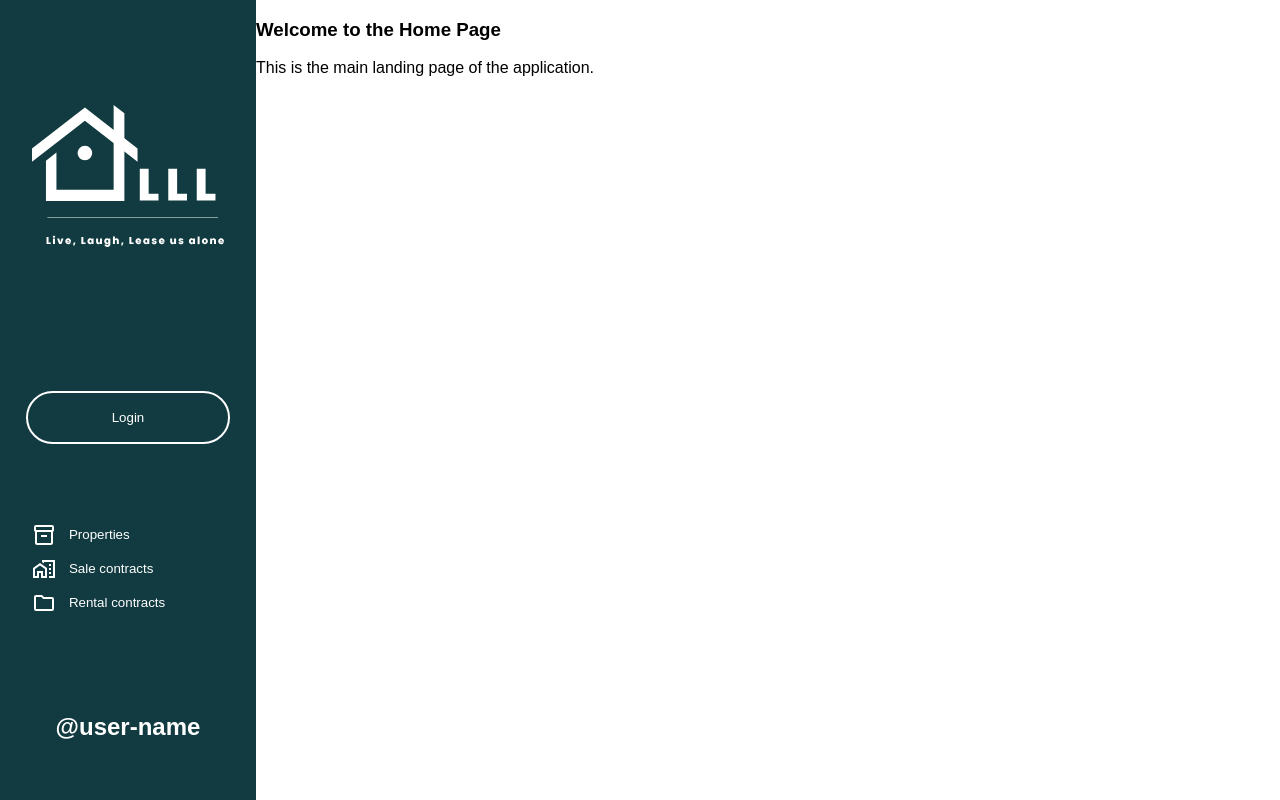
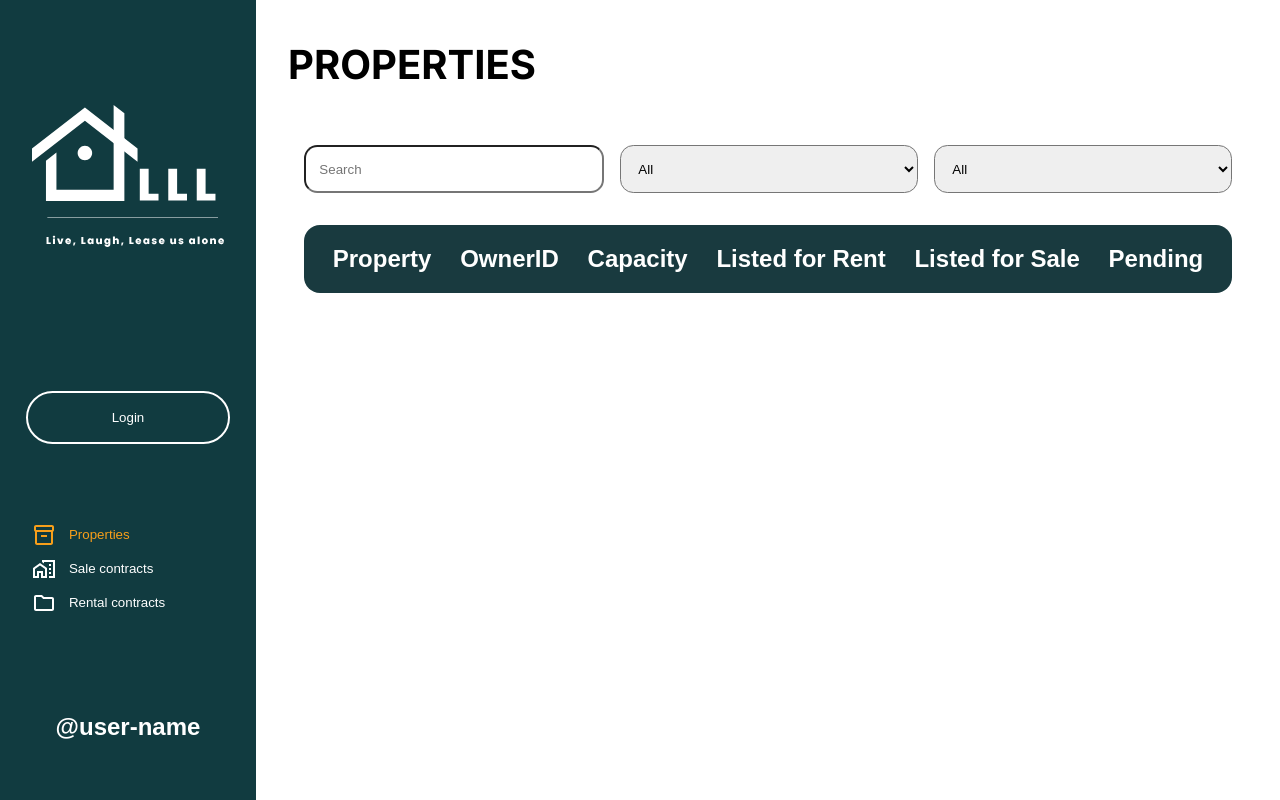
Before and after one commit to PropertyManagersBBD/property-managers, a React (Create React App) app in the folder frontend/: page / in a window 1280 px wide. Built offline with nearby package versions, Linux system fonts and the light colour scheme.

Commit message:
mostly done front end

```diff
--- a/frontend/src/App.js
+++ b/frontend/src/App.js
@@ -1,16 +1,17 @@
-import './App.css';
-import { BrowserRouter as Router, Route, Routes } from 'react-router-dom';
-import PropertiesPage from './pages/properties/PropertiesPage';
-import Layout from './components/layout';
+import "./App.css";
+import { BrowserRouter as Router, Route, Routes } from "react-router-dom";
+import PropertiesPage from "./pages/properties/PropertiesPage";
+import SalesPage from "./pages/sales/Sales";
+import Layout from "./components/layout";
+import RentalPage from "./pages/rentals/RentalsPage";
 function App() {
   return (
     <Router>
       <Layout>
         <Routes>
           <Route path="/" element={<PropertiesPage />} />
-
-        {/* <Route path="/about" component={AboutPage} /> */}
-        {/* Add more routes here */}
+          <Route path="/sales" element={<SalesPage />} />
+          <Route path="/rentals" element={<RentalPage />} />
         </Routes>
       </Layout>
     </Router>
--- /dev/null
+++ b/frontend/src/components/Table/index.js
@@ -0,0 +1,61 @@
+import { useEffect, useState } from "react";
+import "./style.css";
+import { useLocation } from "react-router-dom";
+import SearchOutlinedIcon from '@mui/icons-material/SearchOutlined';
+function ContentTable() {
+
+    const [pageLocation, setLocation]=useState("/");
+    const location=useLocation();
+    useEffect(()=>{
+        setLocation(location.pathname);
+    },[location.pathname])
+  return (
+    <article className="Wrapper">
+        <section className="input-wrapper">
+
+
+      <input id="searchInput" type="text" placeholder="Search" className="inputField"></input>
+
+      {/* <label for="capacitySelect">Capacity:</label> */}
+      <select id="capacitySelect" name="capacity" className="inputField">
+      <option value="All">All</option>
+        <option value="1">1</option>
+        <option value="2">2</option>
+        <option value="3">3</option>
+        <option value="4">4</option>
+        <option value="5">5</option>
+        <option value="6">6</option>
+        <option value="7">7</option>
+        <option value="8">8</option>
+      </select>
+
+      {/* <label for="contractSelect">Contract Types:</label> */}
+      <select id="contractSelect" name="contract" className="inputField">
+      <option value="All">All</option>
+        <option value="Rental">Rental</option>
+        <option value="Purchase">Purchase</option>
+      </select>
+        </section>
+
+
+        <article className="main-table">
+            {
+                pageLocation==="/" &&(
+                    <section className="Header">
+
+                    <h2>Property</h2>
+                    <h2>OwnerID</h2>
+                    <h2>Capacity</h2>
+                    <h2>Listed for Rent</h2>
+                    <h2>Listed for Sale</h2>
+                    <h2>Pending</h2>
+                </section>
+                )
+            }
+
+        </article>
+    </article>
+  );
+}
+
+export default ContentTable;
--- /dev/null
+++ b/frontend/src/components/Table/style.css
@@ -0,0 +1,42 @@
+.Wrapper{
+    display: flex;
+    flex-direction: column;
+    height: 100%;
+}
+
+.input-wrapper{
+    display: flex;
+    justify-content: space-around;
+    height: 3rem;
+    flex-wrap: wrap;
+    gap:1em;
+    margin: 1em;
+}
+
+.inputField{
+    flex:1;
+    display: flex;
+    justify-content: center;
+    align-items: center;
+    border-radius: 1em;
+    padding: 1em;
+}
+
+.main-table{
+    margin: 1em;
+    /* flex:1; */
+    height: fit-content
+}
+
+.Entry{
+    display: flex;
+    justify-content: space-evenly;
+}
+.Header{
+    display: flex;
+    justify-content: space-evenly;
+    color: white;
+    background-color: #193a3f;
+    border-radius: 1em;
+
+}
--- a/frontend/src/components/layout/index.js
+++ b/frontend/src/components/layout/index.js
@@ -1,12 +1,20 @@
-import React from "react";
+import React, { useEffect,useState } from "react";
 import "./style.css"
 import SideBar from "../sidebar";
+import { useLocation } from 'react-router-dom';
+
 const Layout = ({ children }) => {
+    const [selected, setSelectedButton] =useState("/");
+    const location=useLocation();
+    useEffect(()=>{
+        console.log("RAN")
+        setSelectedButton(location.pathname);
+    },[location.pathname])
     return (
       <section className="fullBody">
         <article className="sidebarWrapper">
 
-        <SideBar Selected={0}/>
+        <SideBar Selected={selected}/>
         </article>
         <main className="mainClass">{children}</main>
       </section>
--- a/frontend/src/components/sidebar/index.js
+++ b/frontend/src/components/sidebar/index.js
@@ -3,13 +3,19 @@ import { ReactComponent as Logo } from "../../media/logo.svg";
 import MapsHomeWorkOutlinedIcon from "@mui/icons-material/MapsHomeWorkOutlined";
 import FolderOutlinedIcon from "@mui/icons-material/FolderOutlined";
 import Inventory2OutlinedIcon from "@mui/icons-material/Inventory2Outlined";
-import { useState } from "react";
+import { useEffect, useState } from "react";
+import { useNavigate } from "react-router-dom";
 
-function SideBar({Selected}) {
+function SideBar({ Selected }) {
+  console.log(Selected);
   const [username, setUsername] = useState("@user-name");
+  const [selectedButton, setSelectedButton] = useState(Selected);
+  console.log(selectedButton);
+  const navigate = useNavigate();
 
-  const [selectedButton,setSelectedButton]=useState(Selected);
-  console.log(selectedButton===0? "selectedButton":"unselectedButton")
+  useEffect(() => {
+    setSelectedButton(Selected);
+  }, [Selected]);
   return (
     <article className="fullSideBar">
       <article className="logoWrapper">
@@ -17,20 +23,49 @@ function SideBar({Selected}) {
       </article>
       <button className="loginButton">Login</button>
       <section className="Location-Buttons">
-        <button className={selectedButton===0? "selectedButton":"unselectedButton"}>
+        <button
+          className={
+            selectedButton === "/" ? "selectedButton" : "unselectedButton"
+          }
+          onClick={() => {
+            if (selectedButton !== "/") {
+              navigate("/");
+            }
+          }}
+        >
           <Inventory2OutlinedIcon /> Properties
         </button>
-        <button className={selectedButton===1? "selectedButton":"unselectedButton"}>
+        <button
+          className={
+            selectedButton === "/sales" ? "selectedButton" : "unselectedButton"
+          }
+          onClick={() => {
+            if (selectedButton !== "/sales") {
+              navigate("/sales");
+            }
+          }}
+        >
           <MapsHomeWorkOutlinedIcon /> Sale contracts
         </button>
-        <button className={selectedButton===2? "selectedButton":"unselectedButton"}>
+        <button
+          className={
+            selectedButton === "/rentals"
+              ? "selectedButton"
+              : "unselectedButton"
+          }
+          onClick={() => {
+            if (selectedButton !== "/rentals") {
+              navigate("/rentals");
+            }
+          }}
+        >
           <FolderOutlinedIcon /> Rental contracts
         </button>
       </section>
 
-      <section>
+      <footer className="Footer">
         <h2>{username}</h2>
-      </section>
+      </footer>
     </article>
   );
 }
--- a/frontend/src/components/sidebar/style.css
+++ b/frontend/src/components/sidebar/style.css
@@ -50,7 +50,6 @@
 
 .Location-Buttons button{
     background: none;
-    color: white;
     border: none;
     text-align: start;
     display: flex;
@@ -73,3 +72,9 @@
 .unselectedButton :hover{
     color:lightgray;
 }
+
+.Footer{
+    width: 100%;
+    display: flex;
+    justify-content: center;
+}
--- a/frontend/src/pages/properties/PropertiesPage.js
+++ b/frontend/src/pages/properties/PropertiesPage.js
@@ -1,10 +1,11 @@
 import React from 'react';
 import "./style.css"
+import ContentTable from '../../components/Table';
 const PropertiesPage = () => {
   return (
     <section className="wrapper">
-      <h1>Welcome to the Home Page</h1>
-      <p>This is the main landing page of the application.</p>
+      <h1>PROPERTIES</h1>
+      <ContentTable/>
     </section>
   );
 };
--- a/frontend/src/pages/properties/style.css
+++ b/frontend/src/pages/properties/style.css
@@ -1,15 +1,19 @@
-html, body {
-    height: 100%;
-    margin: 0;
-    padding: 0;
-    overflow: hidden;
-    font-family: Arial, sans-serif; /* Optional */
-
+@import url("https://fonts.googleapis.com/css2?family=Inter:wght@100..900&display=swap");
+html,
+body {
+  height: 100%;
+  margin: 0;
+  padding: 0;
+  overflow: hidden;
+  font-family: Inter; /* Optional */
 }
 
-.wrapper{
+.wrapper {
+  height: 100%;
+  margin: 2rem;
+}
 
-    height:100%;
-
-
+h1 {
+  font-family: Inter;
+  font-size: 2.5rem;
 }
--- /dev/null
+++ b/frontend/src/pages/rentals/RentalsPage.js
@@ -0,0 +1,11 @@
+import React from 'react';
+import "./style.css"
+const RentalPage = () => {
+  return (
+    <section className="wrapper">
+      <h1>RENTAL</h1>
+    </section>
+  );
+};
+
+export default RentalPage;
--- /dev/null
+++ b/frontend/src/pages/rentals/style.css
@@ -0,0 +1,15 @@
+html, body {
+    height: 100%;
+    margin: 0;
+    padding: 0;
+    overflow: hidden;
+    font-family: Arial, sans-serif; /* Optional */
+
+}
+
+.wrapper{
+
+    height:100%;
+
+
+}
--- /dev/null
+++ b/frontend/src/pages/sales/Sales.js
@@ -0,0 +1,11 @@
+import React from 'react';
+import "./style.css"
+const SalesPage = () => {
+  return (
+    <section className="wrapper">
+      <h1>SALES</h1>
+    </section>
+  );
+};
+
+export default SalesPage;
--- /dev/null
+++ b/frontend/src/pages/sales/style.css
@@ -0,0 +1,15 @@
+html, body {
+    height: 100%;
+    margin: 0;
+    padding: 0;
+    overflow: hidden;
+    font-family: Arial, sans-serif; /* Optional */
+
+}
+
+.wrapper{
+
+    height:100%;
+
+
+}
```
Lines whose indentation alone changed are shown as unchanged.
